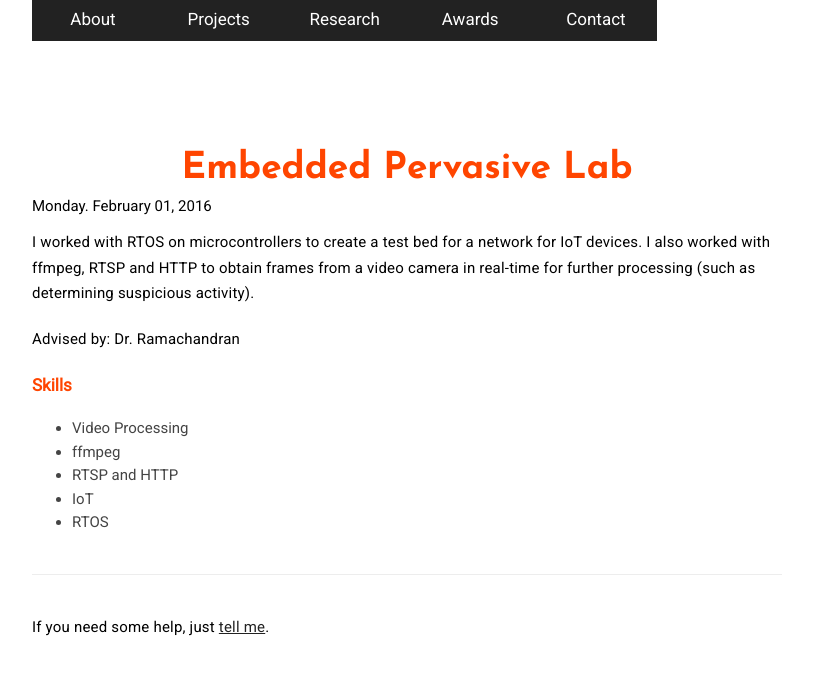
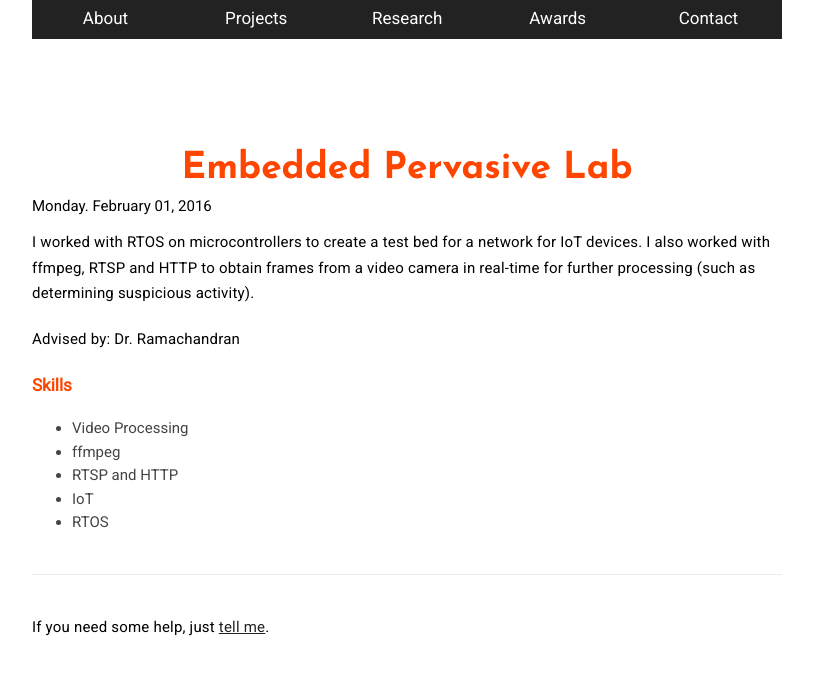
Before and after one commit to azraismail/azraismail.github.io, a Jekyll site: the page built from _posts/2016-10-11-Ramachandran.markdown, in a window 1280 px wide. Shown: the top 675 px of the page, without its empty margins (233-1046 px from the left). Built offline with Jekyll 4.4.1, drawn with Linux system fonts in a browser that asks for light colours.

Commit message:
Update nav.sass

```diff
--- a/_sass/components/nav.sass
+++ b/_sass/components/nav.sass
@@ -35,7 +35,7 @@
         > .item > .link
             font-size: 1.7rem
             font-weight: 500
-            padding: 7px 26px
+            padding: 6px 38.5px
             margin: 0
             border-radius: 4%
             transition: all .4s ease-in-out
```
